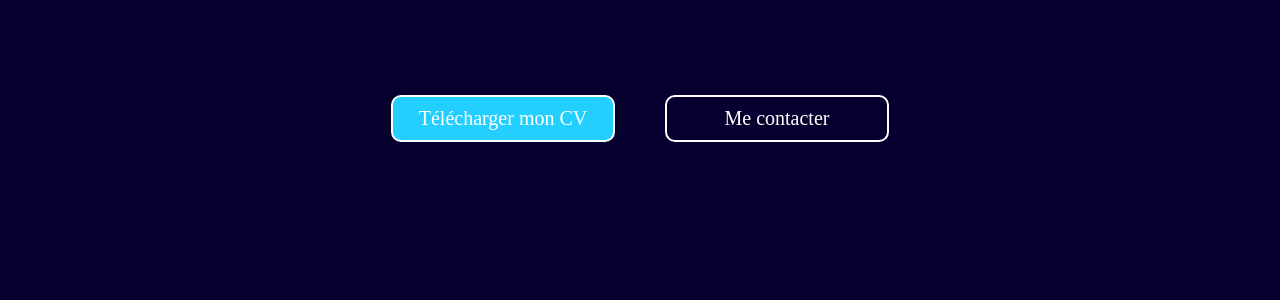
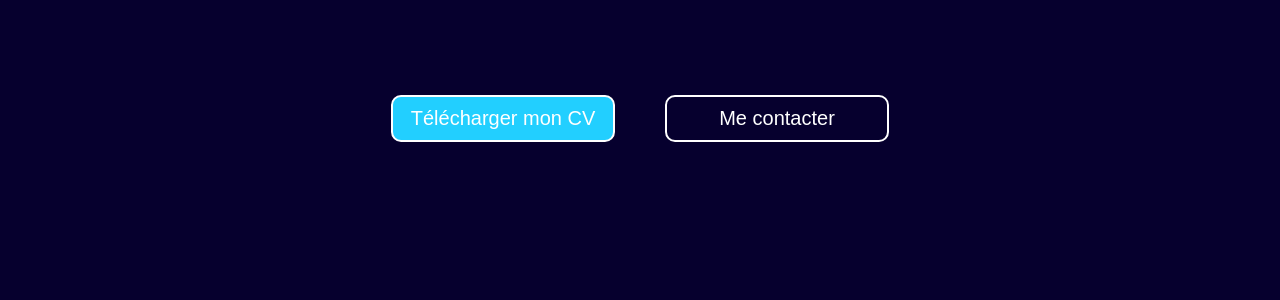
Before and after one commit to Adrien89betty/portfolio_adrien, a Django app: page /about/ in a window 1280 px wide. Shown: the part 516-816 px from the top of the page. Run offline with Django 5.2, Linux system fonts and the light colour scheme; data that the repository does not hold is empty.

Commit message:
Style: Changed buttons font-family

```diff
--- a/about/static/about/css/about_styles.css
+++ b/about/static/about/css/about_styles.css
@@ -65,7 +65,7 @@
   width: 200px;
   border-radius: 10px;
   text-decoration: none;
-  font-family: serif;
+  font-family: sans-serif;
   font-weight: lighter;
   font-size: 20px;
   transition: all 0.3s ease-in-out;
@@ -84,7 +84,7 @@
   width: 200px;
   border-radius: 10px;
   text-decoration: none;
-  font-family: serif;
+  font-family: sans-serif;
   font-weight: lighter;
   font-size: 20px;
   transition: all 0.3s ease-in-out;
```
